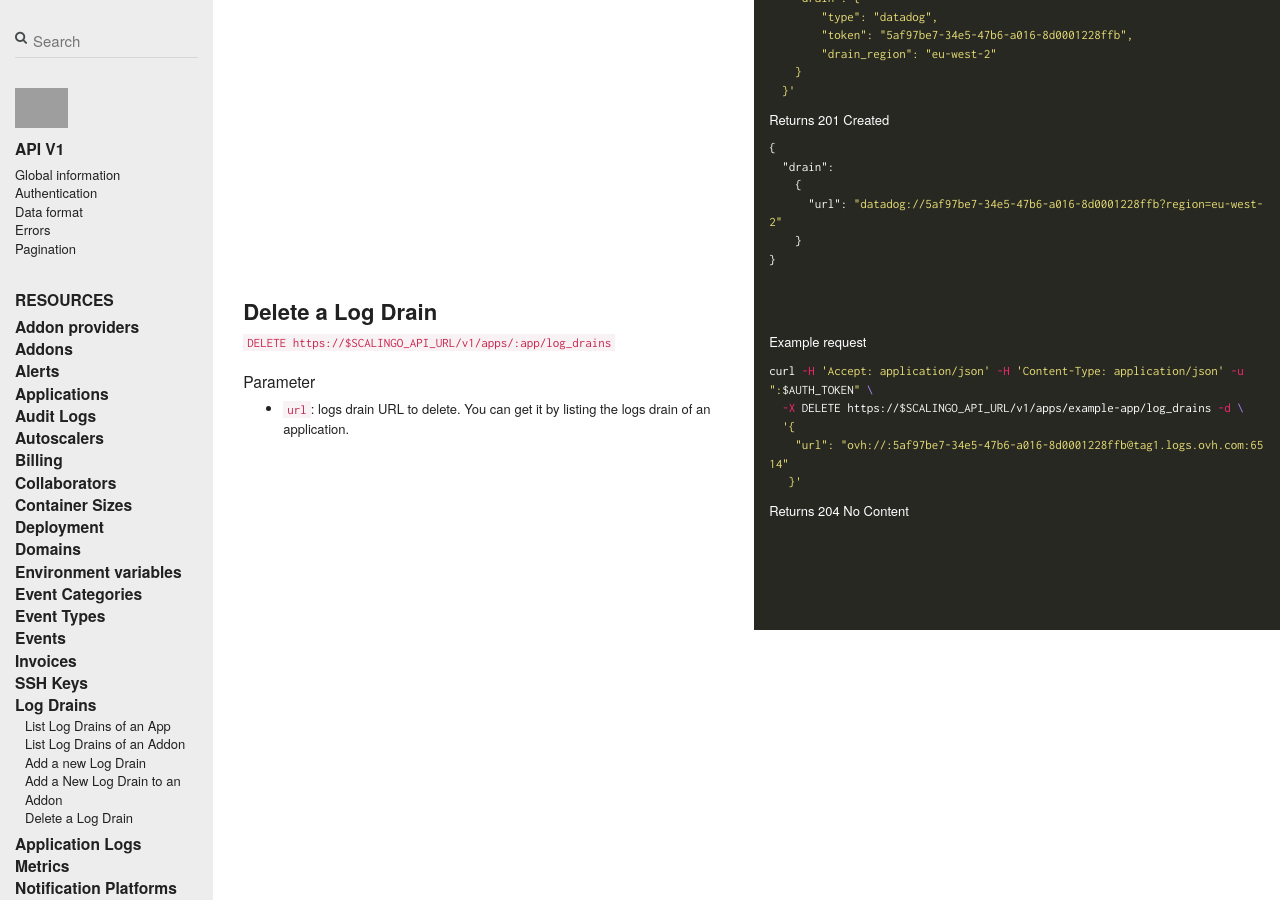
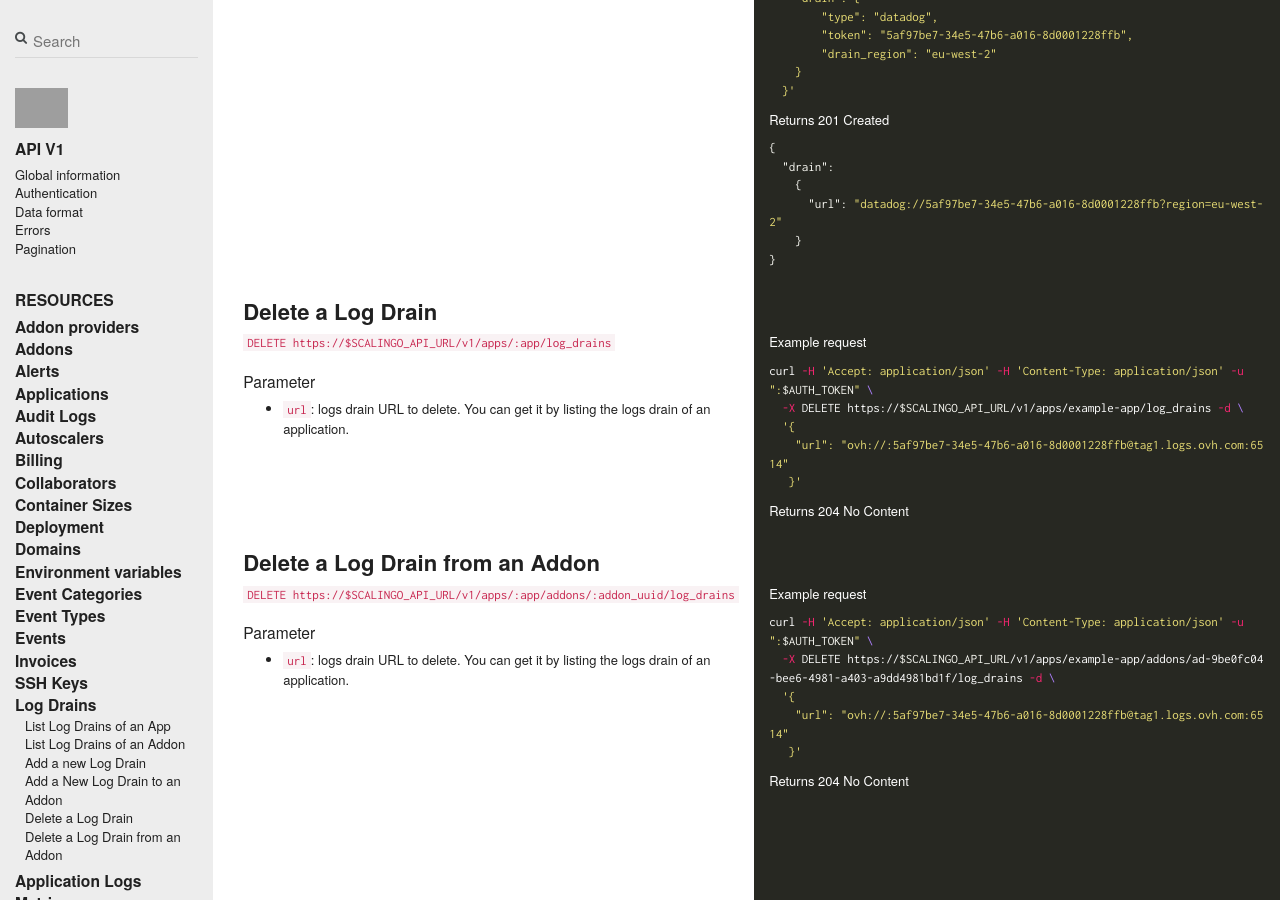
Before and after one commit to jdauphant/developers-documentation, a Jekyll site: the page built from _scalingo_api/log_drains.md, in a window 1280 px wide and 900 px high, scrolled down 3130 px. Built offline with Jekyll 4.4.1, drawn with Linux system fonts in a browser that asks for light colours; nearby versions of some CDN libraries; comment, search, counter and statistics services are not loaded; grey boxes are pictures that could not be loaded.

Commit message:
delete drain from addon route

````diff
--- a/_scalingo_api/log_drains.md
+++ b/_scalingo_api/log_drains.md
@@ -283,3 +283,30 @@ Returns 204 No Content
 
 
 --- row ---
+
+## Delete a Log Drain from an Addon
+
+--- row ---
+
+`DELETE https://$SCALINGO_API_URL/v1/apps/:app/addons/:addon_uuid/log_drains`
+
+### Parameter
+
+* `url`: logs drain URL to delete. You can get it by listing the logs drain of
+an application.
+
+||| col |||
+
+Example request
+
+```shell
+curl -H 'Accept: application/json' -H 'Content-Type: application/json' -u ":$AUTH_TOKEN" \
+  -X DELETE https://$SCALINGO_API_URL/v1/apps/example-app/addons/ad-9be0fc04-bee6-4981-a403-a9dd4981bd1f/log_drains -d \
+  '{
+    "url": "ovh://:5af97be7-34e5-47b6-a016-8d0001228ffb@tag1.logs.ovh.com:6514"
+   }'
+```
+
+Returns 204 No Content
+
+--- row ---
````
